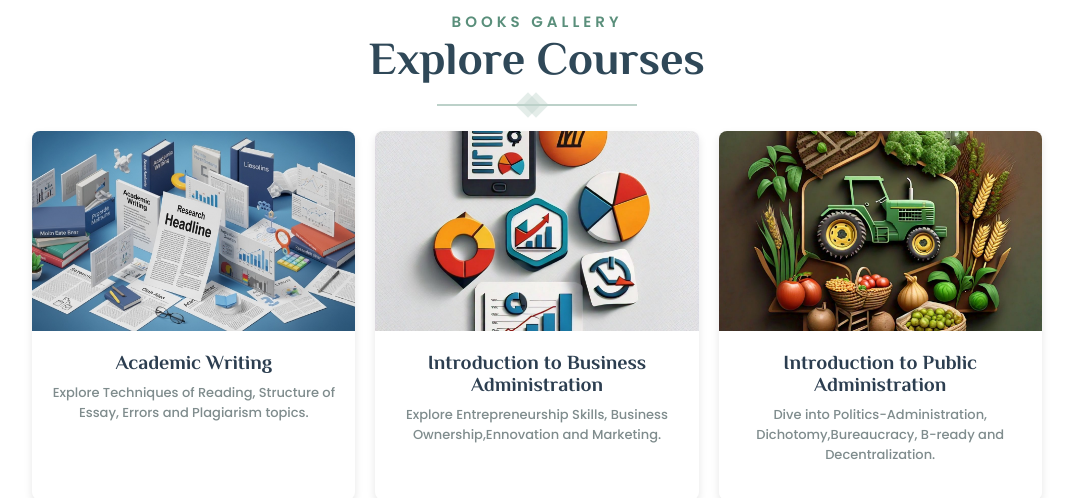
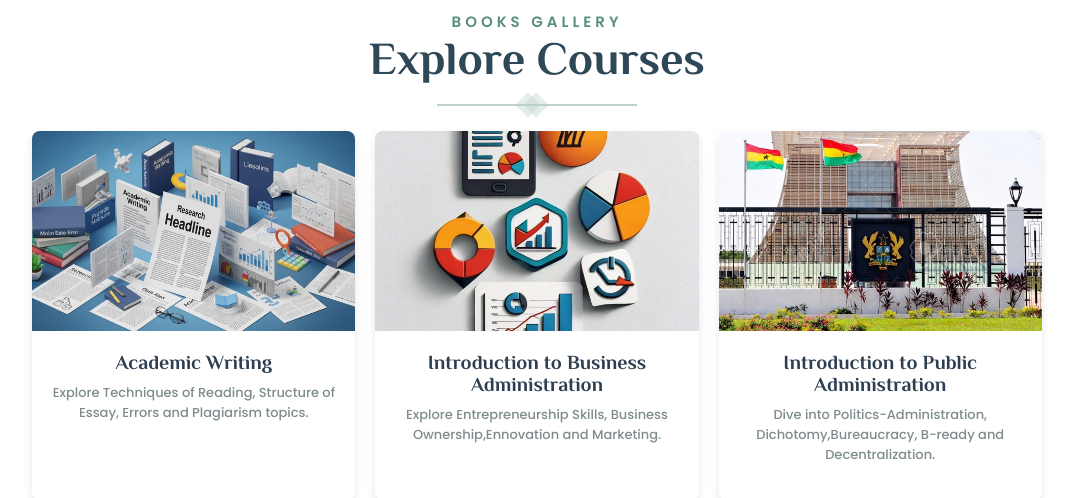
Before and after one commit to KenB360/Learning-Made-Easy, a plain HTML site: page index.html in a window 1280 px wide. Shown: the part 860-1358 px from the top of the page, without its empty margins (103-1176 px from the left). Drawn offline with nearby package versions, Linux system fonts and the light colour scheme.

Commit message:
index.html

```diff
--- a/index.html
+++ b/index.html
@@ -80,7 +80,7 @@
             <!-- Card 3 -->
             <div class="card">
                 <div class="card-img">
-                    <img src="Agriculture .jpg" alt="Introduction to Public Administration Image">
+                    <img src="Jubilee.jpg" alt="Introduction to Public Administration Image">
                 </div>
                 <div class="card-content-container">
                     <h3 class="subject-title"> Introduction to Public Administration</h3>
```
